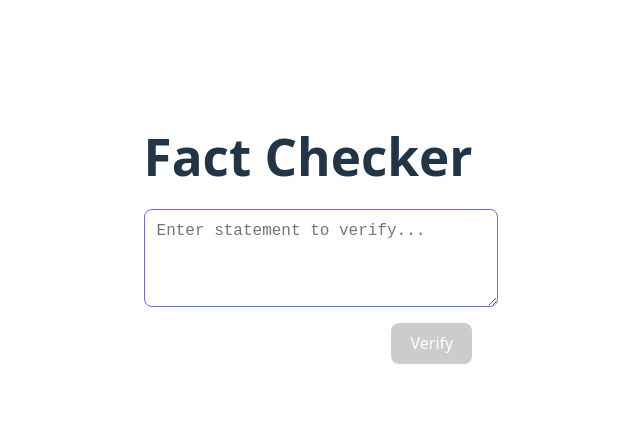
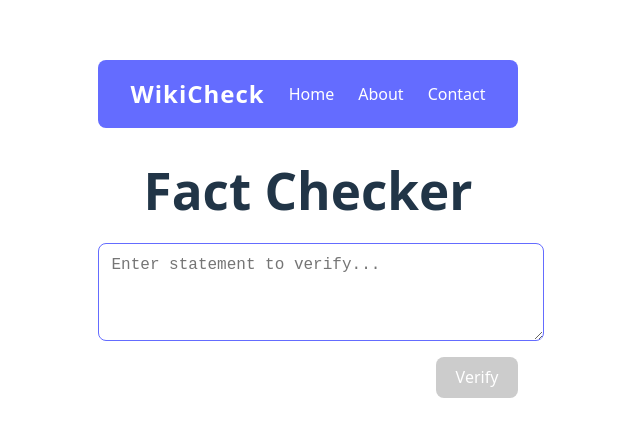
Before and after one commit to supastishn/wikicheck, a Vue app: page / in a window 1280 px wide. Shown: the part 155-592 px from the top of the page, without its empty margins (332-972 px from the left). Built offline with nearby package versions, Linux system fonts and the light colour scheme.

Commit message:
feat: Add a styled navbar to the app

```diff
--- a/src/App.vue
+++ b/src/App.vue
@@ -23,6 +23,14 @@ const checkStatement = () => {
 
 <template>
   <div class="fact-checker">
+    <nav class="navbar">
+      <div class="navbar-title">WikiCheck</div>
+      <div class="navbar-links">
+        <a href="#">Home</a>
+        <a href="#">About</a>
+        <a href="#">Contact</a>
+      </div>
+    </nav>
     <h1>Fact Checker</h1>
 
     <div class="input-container">
@@ -103,4 +111,33 @@ button:not(:disabled):hover {
   min-height: 60px;
   border: 1px solid #eaeaea;
 }
+
+.navbar {
+  display: flex;
+  justify-content: space-between;
+  align-items: center;
+  background: #646cff;
+  color: #fff;
+  padding: 1rem 2rem;
+  border-radius: 8px;
+  margin-bottom: 2rem;
+}
+
+.navbar-title {
+  font-size: 1.5rem;
+  font-weight: bold;
+  letter-spacing: 1px;
+}
+
+.navbar-links a {
+  color: #fff;
+  text-decoration: none;
+  margin-left: 1.5rem;
+  font-weight: 500;
+  transition: color 0.2s;
+}
+
+.navbar-links a:hover {
+  color: #ffd700;
+}
 </style>
```
